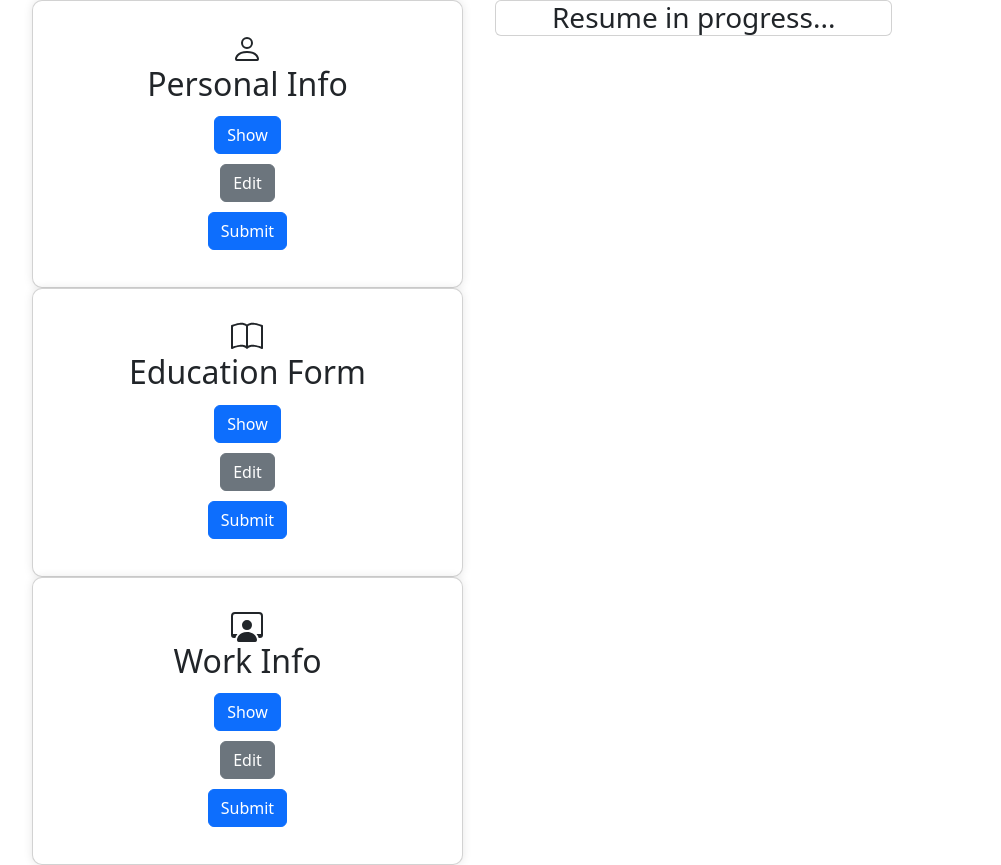
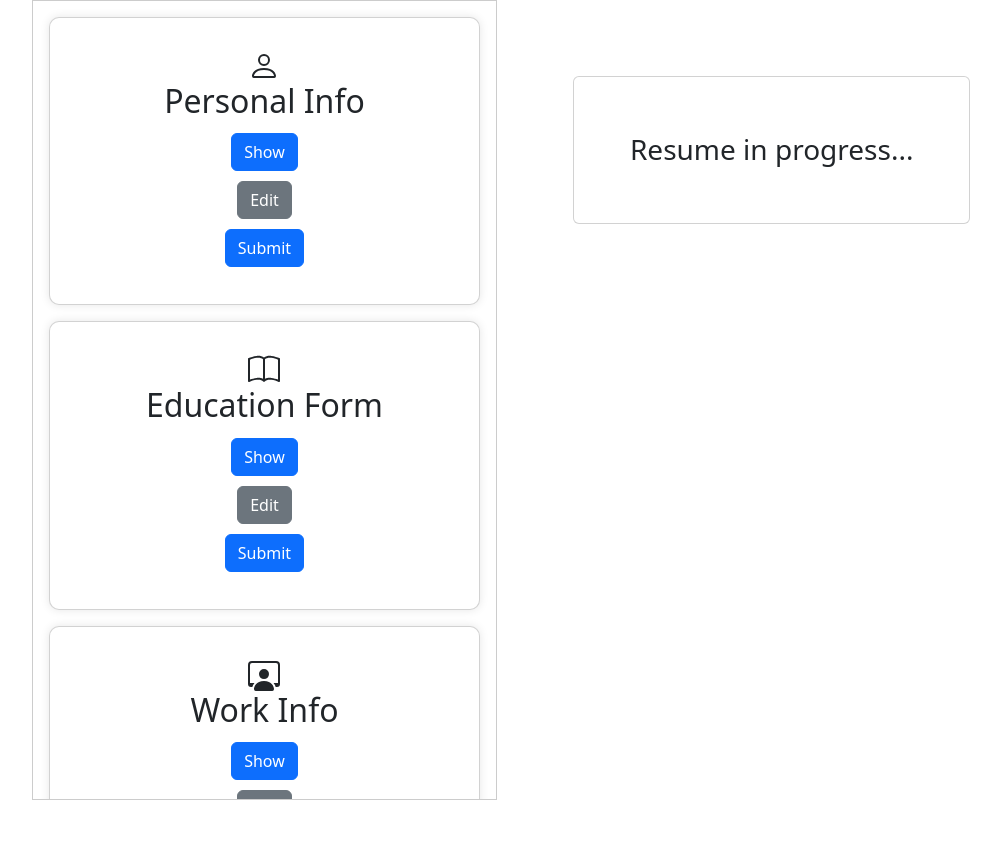
Before and after one commit to leechiahwa/project-cv-application, a React (Vite) app: page / in a window 1280 px wide. Shown: the whole page, without its empty margins (0-1001 px from the left). After the commit the page ends 800 px from the top, so only its background shows below. Built offline with nearby package versions, Linux system fonts and the light colour scheme.

Commit message:
Add overflow scroll for form section

```diff
--- a/src/App.css
+++ b/src/App.css
@@ -42,9 +42,17 @@ div.card {
     box-shadow: 0 0 10px 0 rgba(0, 0, 0, 0.1);
     border-radius: 10px;
     padding: 2em;
+    margin: 1em;
+    overflow-y: scroll;
 }
 
 /* Forms */
+#form {
+    border: 1px solid #ccc;
+    max-height: 100vh;
+    overflow-y: scroll;
+}
+
 #personal-info {
     display: none;
 }
@@ -76,8 +84,8 @@ div.card {
 }
 
 #preview{
-    padding: 0 2em;
-
+    padding: 2em;
+    margin: 1em;
 }
 
 .preview .header {
--- a/src/components/InfoForm.tsx
+++ b/src/components/InfoForm.tsx
@@ -76,7 +76,7 @@ export default function InfoForm() {
   // TODO: Only show preview text after form is filled
   return (
     <div className="d-flex">
-      <div className="d-flex flex-column" id="form">
+      <div id="form">
         <div className="card">
           <svg
             xmlns="http://www.w3.org/2000/svg"
```
